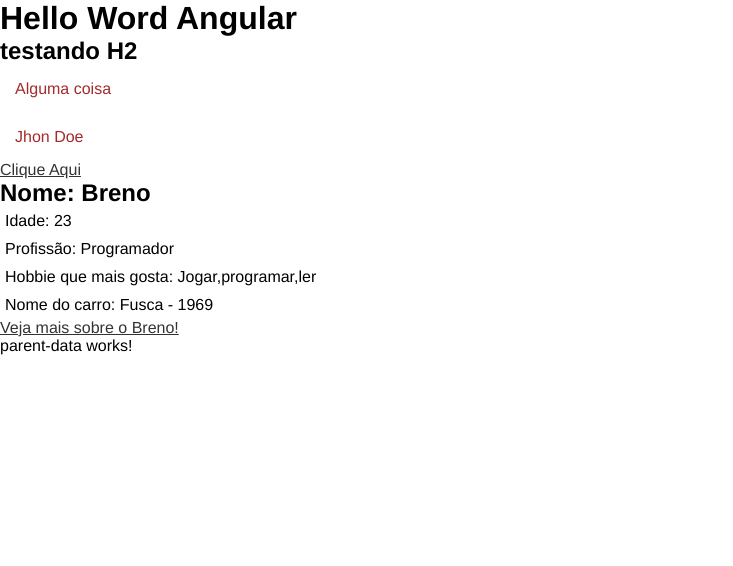
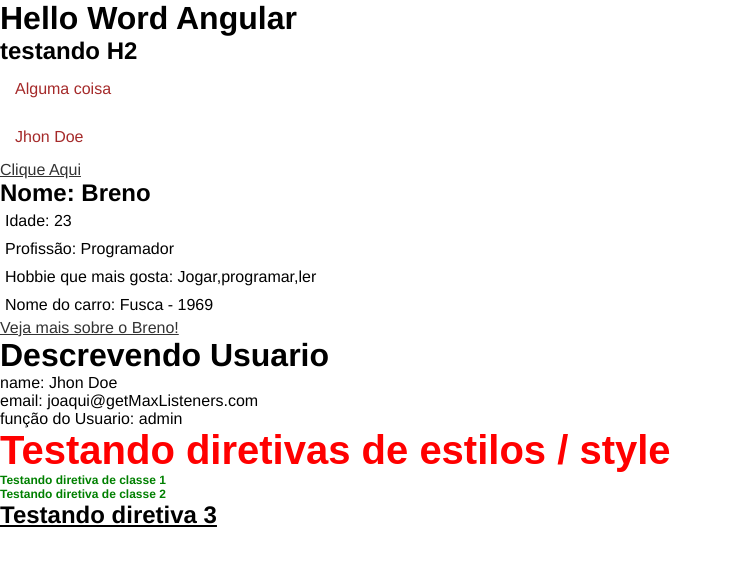
Before and after one commit to Brennux/Cuso_Agular_YT, an Angular app: page / in a window 1280 px wide. Shown: the top 566 px of the page, without its empty margins (0-733 px from the left). Built offline with nearby package versions, Linux system fonts and the light colour scheme.

Commit message:
Diretivas do Angular

```diff
--- a/src/app/app.component.html
+++ b/src/app/app.component.html
@@ -6,4 +6,5 @@
     <a href="#">Clique Aqui</a>
 </div>
 <app-first-component></app-first-component>
-<app-parent-data [name]="username"></app-parent-data>
+<app-parent-data [name]="username" [userdata]="userdata"></app-parent-data>
+<app-directives></app-directives>
--- a/src/app/app.component.ts
+++ b/src/app/app.component.ts
@@ -1,14 +1,24 @@
 import { Component } from '@angular/core';
 import { FirstComponentComponent } from "./components/first-component/first-component.component";
 import { ParentDataComponent } from "./components/parent-data/parent-data.component";
+import { DirectivesComponent } from "./components/directives/directives.component";
 
 @Component({
   selector: 'app-root',
-  imports: [FirstComponentComponent, ParentDataComponent],
+  imports: [FirstComponentComponent, ParentDataComponent, DirectivesComponent],
   templateUrl: './app.component.html',
-  styleUrl: './app.component.css'
+  styleUrl: './app.component.css',
+  standalone : true
 })
 export class AppComponent {
   username = 'Jhon Doe';
-  title = 'curso';
+
+  userdata = {
+    email : 'joaqui@getMaxListeners.com',
+    role : 'admin',
+  }
+
+
+title = 'curso';
+
 }
--- /dev/null
+++ b/src/app/components/directives/directives.component.css
@@ -0,0 +1,11 @@
+.small-title {
+    font-size: 12px;
+}
+
+.green-title {
+    color: green;
+}
+
+.underline-title {
+    text-decoration: underline;
+}
--- /dev/null
+++ b/src/app/components/directives/directives.component.html
@@ -0,0 +1,6 @@
+<h2 [ngStyle]="{'font-size': size + 'px', 'font-family': font, color: COLOR }" >
+    Testando diretivas de estilos / style
+</h2>
+<h2 [ngClass]="classes">Testando diretiva de classe 1</h2>
+<h2 [ngClass]="classes">Testando diretiva de classe 2</h2>
+<h2 [ngClass]="underline">Testando diretiva 3</h2>
--- /dev/null
+++ b/src/app/components/directives/directives.component.ts
@@ -0,0 +1,23 @@
+import { CommonModule} from '@angular/common';
+import { Component, OnInit } from '@angular/core';
+
+@Component({
+  selector: 'app-directives',
+  imports: [CommonModule],
+  standalone : true,
+  templateUrl: './directives.component.html',
+  styleUrl: './directives.component.css'
+})
+export class DirectivesComponent implements OnInit {
+size = 40
+font = 'Arial'
+COLOR = 'red'
+
+classes = ['green-title', 'small-title'];
+underline = 'underline-title';
+
+  constructor() { }
+
+  ngOnInit(): void {
+  }
+}
--- a/src/app/components/first-component/first-component.component.ts
+++ b/src/app/components/first-component/first-component.component.ts
@@ -3,7 +3,8 @@
 @Component({
   selector: 'app-first-component',
   templateUrl: './first-component.component.html',
-  styleUrl: './first-component.component.css'
+  styleUrl: './first-component.component.css',
+  standalone : true
 })
 export class FirstComponentComponent implements OnInit {
  name: string = 'Breno';
--- a/src/app/components/parent-data/parent-data.component.html
+++ b/src/app/components/parent-data/parent-data.component.html
@@ -1 +1,4 @@
-<p>parent-data works!</p>
+<h1>Descrevendo Usuario</h1>
+<p>name: {{ name }}</p>
+<p>email: {{ userdata.email }}</p>
+<p>função do Usuario: {{ userdata.role }}</p>
--- a/src/app/components/parent-data/parent-data.component.ts
+++ b/src/app/components/parent-data/parent-data.component.ts
@@ -3,9 +3,16 @@
 @Component({
   selector: 'app-parent-data',
   imports: [],
+  standalone : true,
   templateUrl: './parent-data.component.html',
   styleUrl: './parent-data.component.css'
 })
 export class ParentDataComponent {
  @Input() name: string = '';
+ @Input() userdata!: {email: string, role: string};
+
+ constructor() {}
+
+ ngoOnInit(): void {}
+
 }
```
Also changed, not shown: 1 other file (tests, documents, lock files or other folders).
